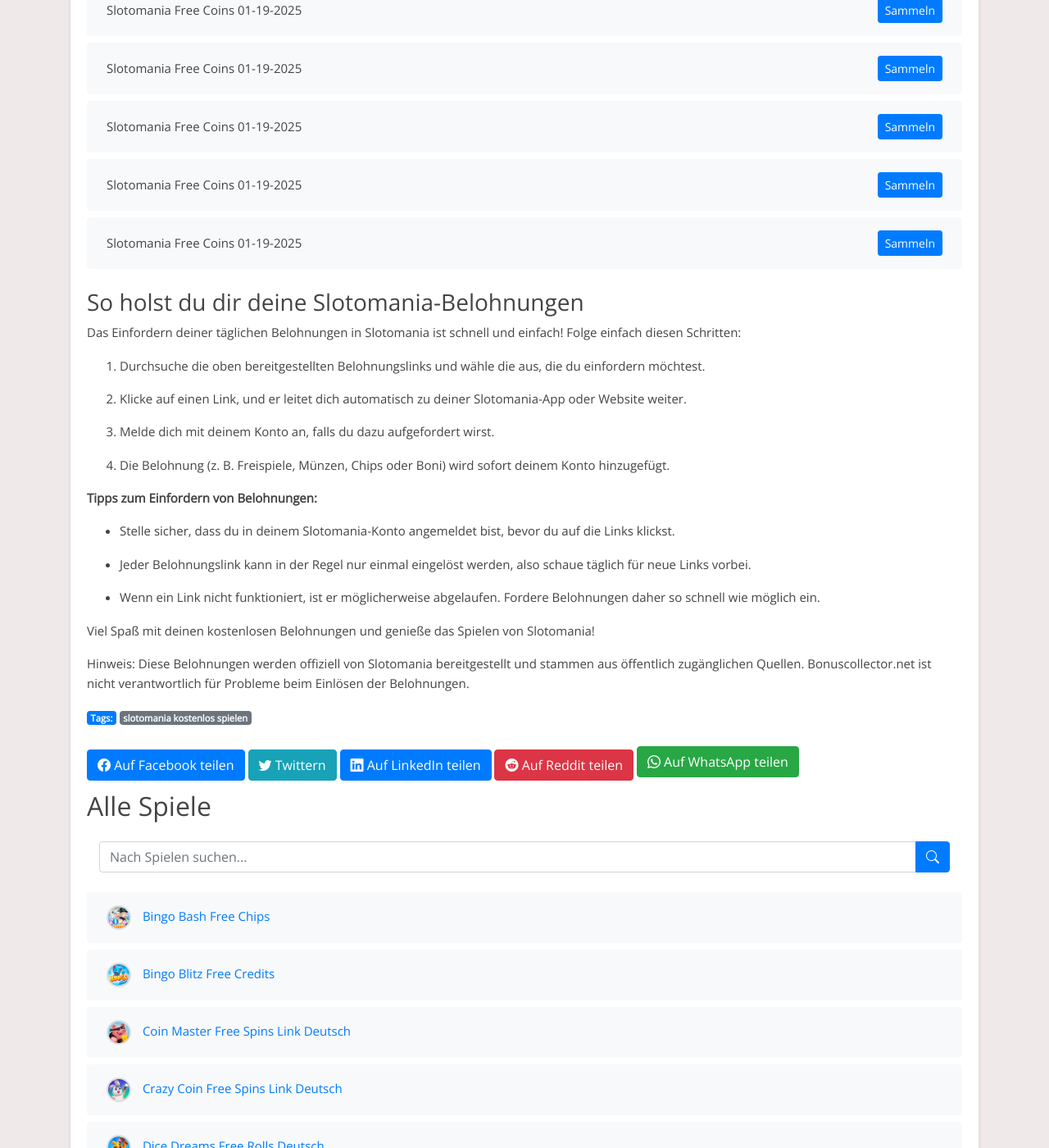
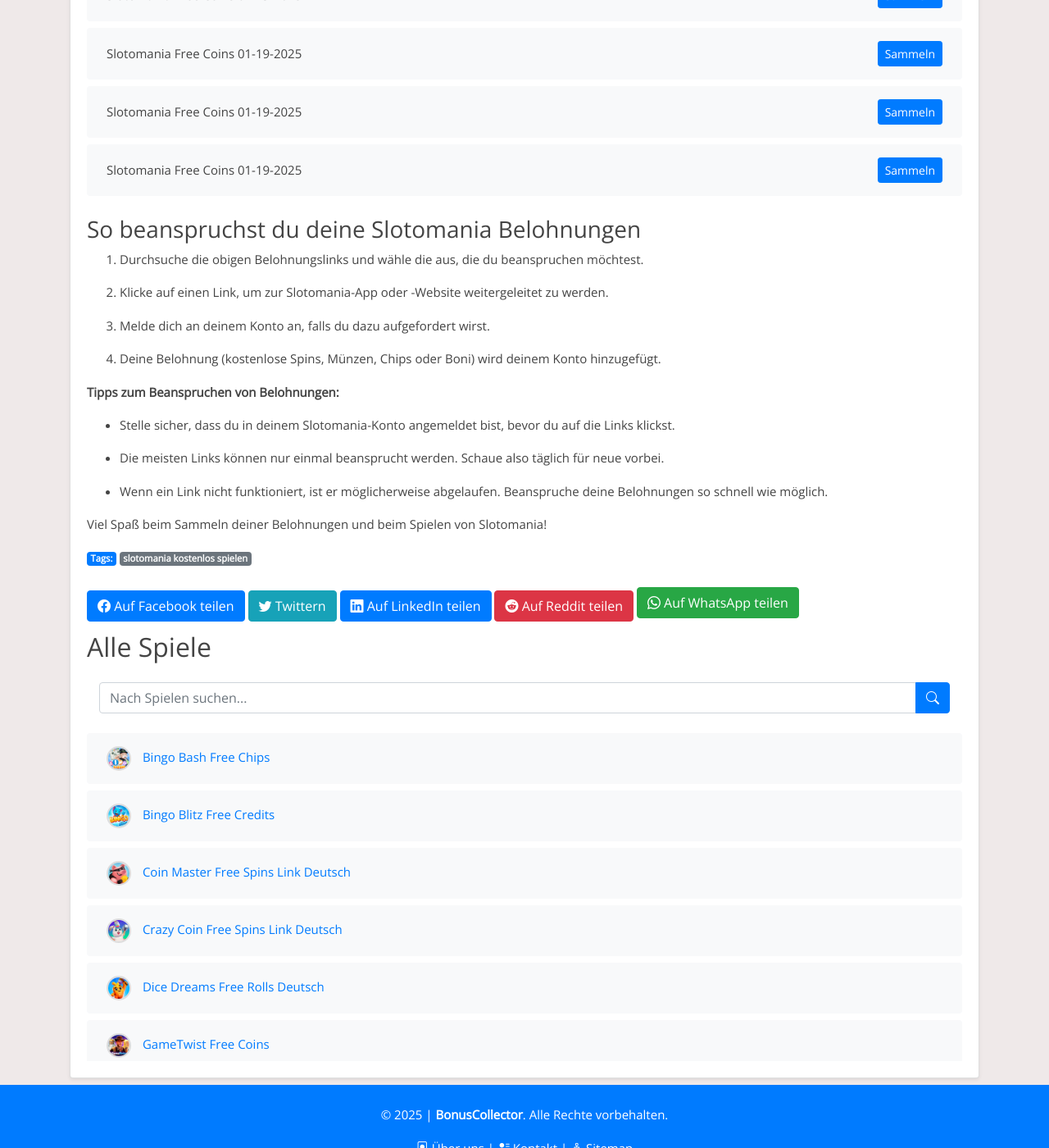
Before and after one commit to Prollad99/bs-de, a Jekyll site: the page built from _posts/2025-01-19-slotomania.md, in a window 1280 px wide and 1400 px high, scrolled down 7388 px. Shown: the whole window at 82% size. Built offline with Jekyll 4.4.1, drawn with Linux system fonts in a browser that asks for light colours; some of the changed text lies outside the part shown.

Commit message:
Update slotomania reward links, content, and modification timestamp

```diff
--- a/_includes/slotomania_footer.html
+++ b/_includes/slotomania_footer.html
@@ -1,27 +1,22 @@
-### So holst du dir deine Slotomania-Belohnungen
+### So beanspruchst du deine Slotomania Belohnungen
 
 
-Das Einfordern deiner täglichen Belohnungen in Slotomania ist schnell und einfach! Folge einfach diesen Schritten:
+1. Durchsuche die obigen Belohnungslinks und wähle die aus, die du beanspruchen möchtest.
 
-1. Durchsuche die oben bereitgestellten Belohnungslinks und wähle die aus, die du einfordern möchtest.
+2. Klicke auf einen Link, um zur Slotomania-App oder -Website weitergeleitet zu werden.
 
-2. Klicke auf einen Link, und er leitet dich automatisch zu deiner Slotomania-App oder Website weiter.
+3. Melde dich an deinem Konto an, falls du dazu aufgefordert wirst.
 
-3. Melde dich mit deinem Konto an, falls du dazu aufgefordert wirst.
-
-4. Die Belohnung (z. B. Freispiele, Münzen, Chips oder Boni) wird sofort deinem Konto hinzugefügt.
+4. Deine Belohnung (kostenlose Spins, Münzen, Chips oder Boni) wird deinem Konto hinzugefügt.
 
 
-**Tipps zum Einfordern von Belohnungen:**
+**Tipps zum Beanspruchen von Belohnungen:**
 
 - Stelle sicher, dass du in deinem Slotomania-Konto angemeldet bist, bevor du auf die Links klickst.
 
-- Jeder Belohnungslink kann in der Regel nur einmal eingelöst werden, also schaue täglich für neue Links vorbei.
+- Die meisten Links können nur einmal beansprucht werden. Schaue also täglich für neue vorbei.
 
-- Wenn ein Link nicht funktioniert, ist er möglicherweise abgelaufen. Fordere Belohnungen daher so schnell wie möglich ein.
+- Wenn ein Link nicht funktioniert, ist er möglicherweise abgelaufen. Beanspruche deine Belohnungen so schnell wie möglich.
 
 
-Viel Spaß mit deinen kostenlosen Belohnungen und genieße das Spielen von Slotomania!
-
-
-Hinweis: Diese Belohnungen werden offiziell von Slotomania bereitgestellt und stammen aus öffentlich zugänglichen Quellen. Bonuscollector.net ist nicht verantwortlich für Probleme beim Einlösen der Belohnungen.
+Viel Spaß beim Sammeln deiner Belohnungen und beim Spielen von Slotomania!
--- a/_includes/slotomania_post.html
+++ b/_includes/slotomania_post.html
@@ -1,13 +1,10 @@
-Entdecke tägliche Slotomania-Belohnungen!
+Entdecke tägliche Slotomania Belohnungen!
 
 
-Bist du ein Fan von Slotomania und möchtest dein Spielerlebnis verbessern? Du bist hier genau richtig! Diese Seite ist allen Slotomania-Enthusiasten gewidmet, die täglich kostenlose Belohnungen einfordern möchten. Hier findest du die neuesten Links, um Freispiele, Münzen, Chips und andere spannende Boni zu sammeln, damit du das Spiel noch mehr genießen kannst.
+Bist du ein Fan von Slotomania, der sein Spielerlebnis verbessern möchte? Du bist hier genau richtig! Diese Seite ist allen Slotomania-Fans gewidmet, die kostenlose tägliche Belohnungen sammeln möchten.
 
 
-Slotomania ist ein unterhaltsames Spiel, das von Millionen geliebt wird. Ob du höhere Level erreichen oder einfach nur den Nervenkitzel genießen möchtest – unsere täglichen Belohnungslinks halten dich im Spiel.
+Hinweis: Slotomania ist eine kostenlose App, die zu Unterhaltungszwecken entwickelt wurde. Bonuscollector.de ist eine unabhängige Plattform und steht nicht in Verbindung mit den Entwicklern oder Eigentümern des Spiels.
 
 
-Hinweis: Slotomania ist eine kostenlose App, die ausschließlich zu Unterhaltungszwecken entwickelt wurde. Bonuscollector.net ist eine unabhängige Plattform und steht in keiner Verbindung zu den Entwicklern oder Eigentümern von Slotomania.
-
-
-Schau täglich vorbei, um sicherzustellen, dass du keine Belohnung verpasst!
+Komm täglich vorbei, damit du keine Belohnungen verpasst!
```
